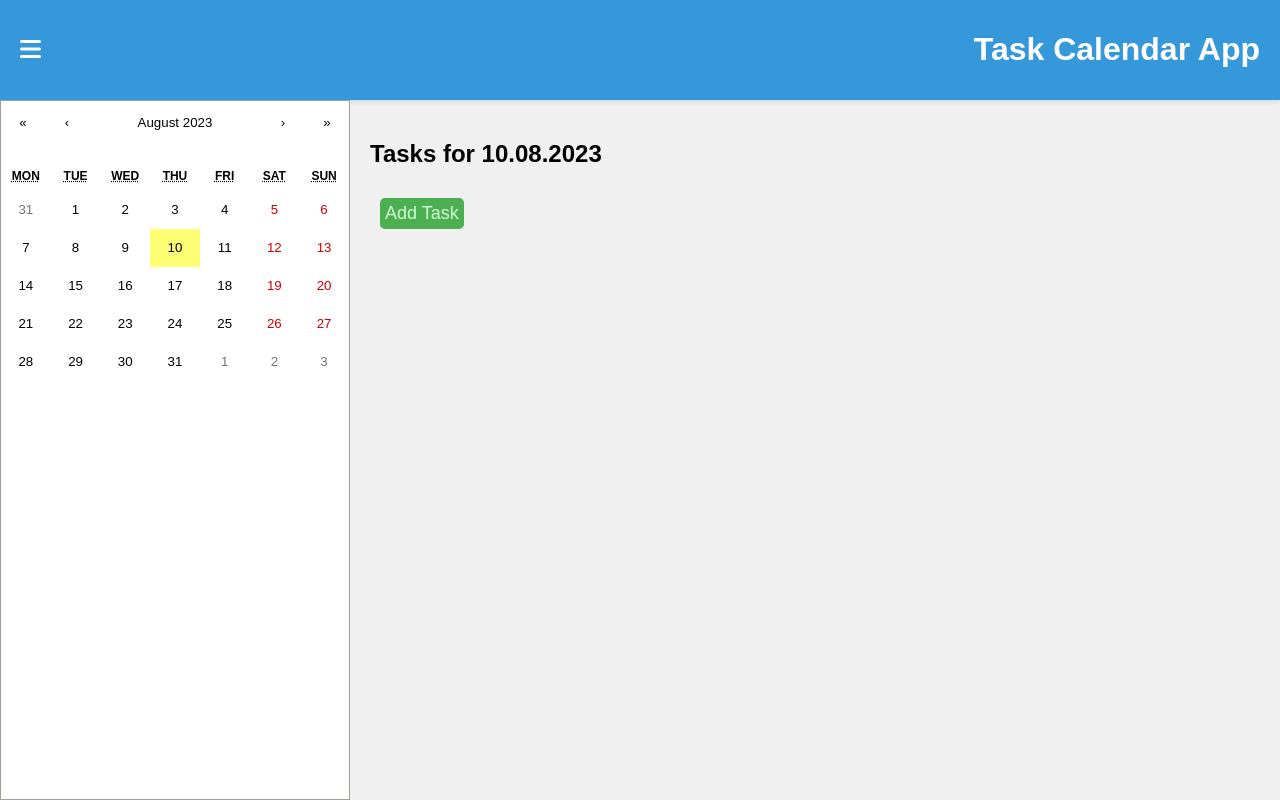
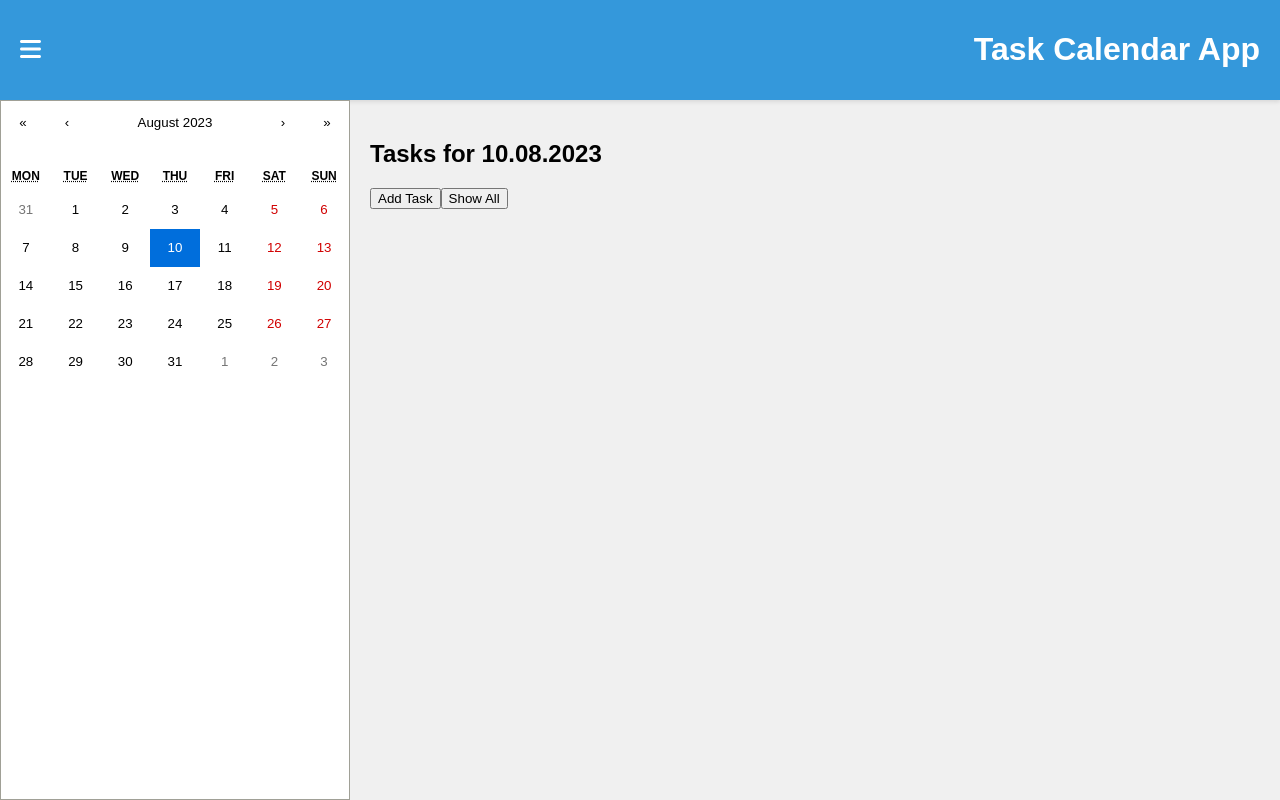
Before and after one commit to AnjiBarik/x-course-task, a React (Create React App) app: page / in a window 1280 px wide. Built offline with nearby package versions, Linux system fonts and the light colour scheme.

Commit message:
sammodification

```diff
--- a/src/AddTaskForm.js
+++ b/src/AddTaskForm.js
@@ -8,6 +8,7 @@ function AddTaskForm({ onClose, editedTask }) {
   const [status, setStatus] = useState('pending');
 
   useEffect(() => {
+    // Set form values from editedTask when it is provided
     if (editedTask) {
       setTitle(editedTask.title);
       setPriority(editedTask.priority);
@@ -15,8 +16,8 @@ function AddTaskForm({ onClose, editedTask }) {
     }
   }, [editedTask]);
 
-
   const handleVoiceInput = () => {
+    // Handle voice input to set the title
     const recognition = new (window.SpeechRecognition || window.webkitSpeechRecognition)();
     recognition.lang = 'en-US';
     recognition.onresult = (event) => {
@@ -29,18 +30,26 @@ function AddTaskForm({ onClose, editedTask }) {
   const handleSubmit = (e) => {
     e.preventDefault();
     if (editedTask) {
+      // Update the task if editedTask is provided
       updateTask(editedTask.id, { title, priority, status });
     } else {
+      // Add a new task with selectedDate
       const newTask = { title, priority, status, date: selectedDate };
       addTask(newTask);
     }
     onClose();
   };
 
+  const handleQuickTask = () => {
+    // Create a quick task with status "quick-note"
+    const quickTask = { title, priority, status: 'quick-note', date: selectedDate };
+    addTask(quickTask);
+    onClose();
+  };
 
   return (
     <div className="add-task-form">
-      <h3>Add New Task</h3>
+     {editedTask ? null : <h3>Add New Task</h3>}
       <form onSubmit={handleSubmit}>
         <label>
           Title:
@@ -56,17 +65,10 @@ function AddTaskForm({ onClose, editedTask }) {
             <option value="important">Important</option>
           </select>
         </label>
-        {/* <label>
-          Status:
-          <select value={status} onChange={(e) => setStatus(e.target.value)}>
-            <option value="pending">Pending</option>
-            <option value="completed">Completed</option>
-            <option value="overdue">Overdue</option>
-          </select>
-        </label> */}
         <br/>
         <button type="submit">Save</button>
         <button onClick={onClose}>Cancel</button>
+        {/* <button type="button" onClick={handleQuickTask}>Quick Task</button> */}
       </form>
     </div>
   );
--- a/src/Calendar.js
+++ b/src/Calendar.js
@@ -1,20 +1,28 @@
-import React from 'react';
+import React, { useEffect, useState } from 'react';
 import Calendar from 'react-calendar';
 import 'react-calendar/dist/Calendar.css';
 import { useTasks } from './TasksContext';
 
 function CalendarComponent() {
   const { selectDate } = useTasks();
+  const [selectedDate, setSelectedDate] = useState(new Date());
+
+  useEffect(() => {
+    const storedDate = localStorage.getItem('selectedDate');
+    if (storedDate) {
+      setSelectedDate(new Date(storedDate));
+      selectDate(storedDate);
+    }
+  }, [selectDate]);
 
   const handleDateChange = (date) => {
-    const formattedDate =
-    date.toLocaleDateString('uk-UA').split('/')[0]
-
+    const formattedDate = date.toLocaleDateString('uk-UA').split('/')[0];
+    localStorage.setItem('selectedDate', formattedDate);
+    setSelectedDate(date);
     selectDate(formattedDate);
-    console.log(formattedDate)
   };
 
-  return <Calendar onChange={handleDateChange} />;
+  return <Calendar onChange={handleDateChange} value={selectedDate} />;
 }
 
 export default CalendarComponent;
--- a/src/Header.js
+++ b/src/Header.js
@@ -1,8 +1,10 @@
 import React, { useState } from 'react';
 import './Header.css';
+import { useTasks } from './TasksContext';
 
 function Header() {
   const [clipboardData, setClipboardData] = useState('');
+  const { selectDate } = useTasks();
 
   const handleExportClick = () => {
     const dataFromLocalStorage = localStorage.getItem('tasks');
@@ -35,15 +37,29 @@ const handleImportClick = () => {
     }
   };
 
+  const handleClearCompletedClick = () => {
+    const currentDate = new Date().toLocaleDateString('uk-UA').split('/')[0];
+    selectDate(currentDate);
 
+    const existingTasks = JSON.parse(localStorage.getItem('tasks')) || [];
+    const updatedTasks = existingTasks.filter(task => task.status !== 'completed');
+    localStorage.setItem('tasks', JSON.stringify(updatedTasks));
+  };
 
   return (
     <header className="Header">
       <nav className="Nav">
-
-            <button className="Menu" onClick={handleExportClick}>Export</button>
-            <button className="Menu" onClick={handleImportClick}>Import</button>
-
+        <button className="Menu" onClick={handleExportClick}>Export to Clipboard</button>
+        <button className="Menu" onClick={handleImportClick}>Import from Clipboard</button>
+        <br></br>
+        {/* Date picker for selecting date */}
+        <input
+          type="date"
+          defaultValue={new Date().toISOString().split('T')[0]}
+          onChange={(e) => selectDate(e.target.value)}
+        />
+        {/* Button to clear completed tasks */}
+        <button className="Menu" onClick={handleClearCompletedClick}>Clear Completed</button>
       </nav>
     </header>
   );
--- a/src/Tasks.js
+++ b/src/Tasks.js
@@ -1,50 +1,77 @@
-import React, { useState} from 'react';
+import React, { useState } from 'react';
 import { useTasks } from './TasksContext';
 import Task from './Task';
 import AddTaskForm from './AddTaskForm';
 
+function Tasks() {
+  const { tasks, selectedDate, addTask } = useTasks();
+  const [showAddForm, setShowAddForm] = useState(false);
+  const [onlyCurrent, setOnlyCurrent] = useState(true);
 
-function Tasks() {
-  const { tasks, selectedDate  } = useTasks();
-  const [showAddForm, setShowAddForm] = useState(false);
-
-  const [editedTask, setEditedTask] = useState(null);
-  const openAddForm = () => {
-    setShowAddForm(true);
-    setEditedTask(null);
+  const sortTasks = (a, b) => {
+    if (a.status === 'quick-note' && b.status !== 'quick-note') {
+      return -1;
+    }
+    if (a.status !== 'quick-note' && b.status === 'quick-note') {
+      return 1;
+    }
+    if (a.date === selectedDate && b.date !== selectedDate) {
+      return -1;
+    }
+    if (a.date !== selectedDate && b.date === selectedDate) {
+      return 1;
+    }
+    if (a.priority === 'important' && b.priority !== 'important') {
+      return -1;
+    }
+    if (a.priority !== 'important' && b.priority === 'important') {
+      return 1;
+    }
+    if (a.date === selectedDate && b.date === selectedDate) {
+      return 0;
+    }
+    return 0;
   };
 
+  const sortedTasks = [...tasks].sort(sortTasks);
+
+  const filterCurrentTasks = (task) => {
+    if (task.status === 'quick-note') {
+      return true;
+    }
+    return !onlyCurrent || (task.date === selectedDate);
+  };
+
+  const handleAddTaskClick = () => {
+    setShowAddForm(true);
+  };
+
+  const handleCloseAddForm = () => {
+    setShowAddForm(false);
+  };
+
+  const handleAddTask = (newTask) => {
+    addTask(newTask);
+    setShowAddForm(false);
+  };
 
   return (
     <div className="tasks">
       <h2>Tasks for {selectedDate}</h2>
-      <button className='addTasks' onClick={openAddForm}>Add Task</button>
-      {/* <button onClick={() => setShowAddForm(true)}>Add Task</button> */}
-      {/* {tasks.map((task, index) => (
-        <Task key={index} task={task} />
+      <button onClick={handleAddTaskClick}>Add Task</button>
+      <button onClick={() => setOnlyCurrent(!onlyCurrent)}>
+        {onlyCurrent ? 'Show All' : 'Only Current'}
+      </button>
 
+      {sortedTasks.filter(filterCurrentTasks).map((task) => (
+        <Task key={task.id} task={task} />
+      ))}
 
-      ))} */}
-
-{tasks.map((task) => {
-        if (task.date === selectedDate) {
-          return (
-            <Task
-              key={task.id}
-              task={task}
-              onEdit={() => {
-                setEditedTask(task);
-                setShowAddForm(true);
-              }}
-            />
-          );
-        }
-        return null; // Пропускаем задачи с неподходящей датой
-      })}
-
-      {/* {showAddForm && <AddTaskForm onClose={() => setShowAddForm(false)} />} */}
-      {showAddForm && <AddTaskForm onClose={() => setShowAddForm(false)} editedTask={editedTask} />}
-
+      {showAddForm && (
+        <div className="modal">
+          <AddTaskForm onClose={handleCloseAddForm} onAddTask={handleAddTask} />
+        </div>
+      )}
     </div>
   );
 }
--- a/src/TasksContext.js
+++ b/src/TasksContext.js
@@ -1,64 +1,69 @@
 import React, { createContext, useState, useContext, useEffect } from 'react';
 
+// Create a context for tasks
 const TasksContext = createContext();
 
+// Create a provider component for tasks
 export const TasksProvider = ({ children }) => {
+  // State for tasks and next task id
   const [tasks, setTasks] = useState([]);
+  const [nextId, setNextId] = useState(1);
 
+  // State for selected date
+  const [selectedDate, setSelectedDate] = useState('');
+
+  // Load tasks from localStorage on component mount
   useEffect(() => {
     const storedTasks = JSON.parse(localStorage.getItem('tasks')) || [];
     setTasks(storedTasks);
   }, []);
 
+  // Save tasks to localStorage whenever tasks change
   useEffect(() => {
     localStorage.setItem('tasks', JSON.stringify(tasks));
   }, [tasks]);
 
-
-  const [nextId, setNextId] = useState(1); // начальное значение id
-//   const addTask = (newTask) => {
-//     setTasks([...tasks, newTask]);
-//   };
+  // Function to add a task with an incremented id
   const addTask = (newTask) => {
     setTasks([...tasks, { ...newTask, id: nextId }]);
-    setNextId(nextId + 1); // увеличиваем id на 1
+    setNextId(nextId + 1);
   };
+
+  // Function to update a task by id
   const updateTask = (id, updatedTask) => {
     const updatedTasks = tasks.map((task) => (task.id === id ? { ...task, ...updatedTask } : task));
     setTasks(updatedTasks);
   };
 
+  // Function to delete a task by id
   const deleteTask = (id) => {
     const updatedTasks = tasks.filter((task) => task.id !== id);
     setTasks(updatedTasks);
   };
 
-  // Добавляем состояние для выбранной даты
-const [selectedDate, setSelectedDate] = useState('');
-
-// Добавляем функцию для установки выбранной даты
+  // Function to select a date
   const selectDate = (date) => {
     setSelectedDate(date);
   };
 
+  // Set the current date if selectedDate is empty
   useEffect(() => {
     if (!selectedDate) {
       const currentDate = new Date();
-     // const formattedDate = currentDate.toISOString().split('T')[0];
-      const formattedDate =currentDate.toLocaleDateString('uk-UA').split('/')[0]
+      const formattedDate = currentDate.toLocaleDateString('uk-UA').split('/')[0];
       setSelectedDate(formattedDate);
     }
   }, [selectedDate]);
 
-
+  // Provide the tasks and functions to children components
   return (
     <TasksContext.Provider value={{ tasks, addTask, updateTask, deleteTask, selectedDate, selectDate }}>
       {children}
     </TasksContext.Provider>
   );
-
 };
 
+// Custom hook to access tasks context
 export const useTasks = () => {
   return useContext(TasksContext);
 };
```
Also changed, not shown: src/Task.js (+22 -17 lines). Lines whose indentation alone changed are shown as unchanged.
